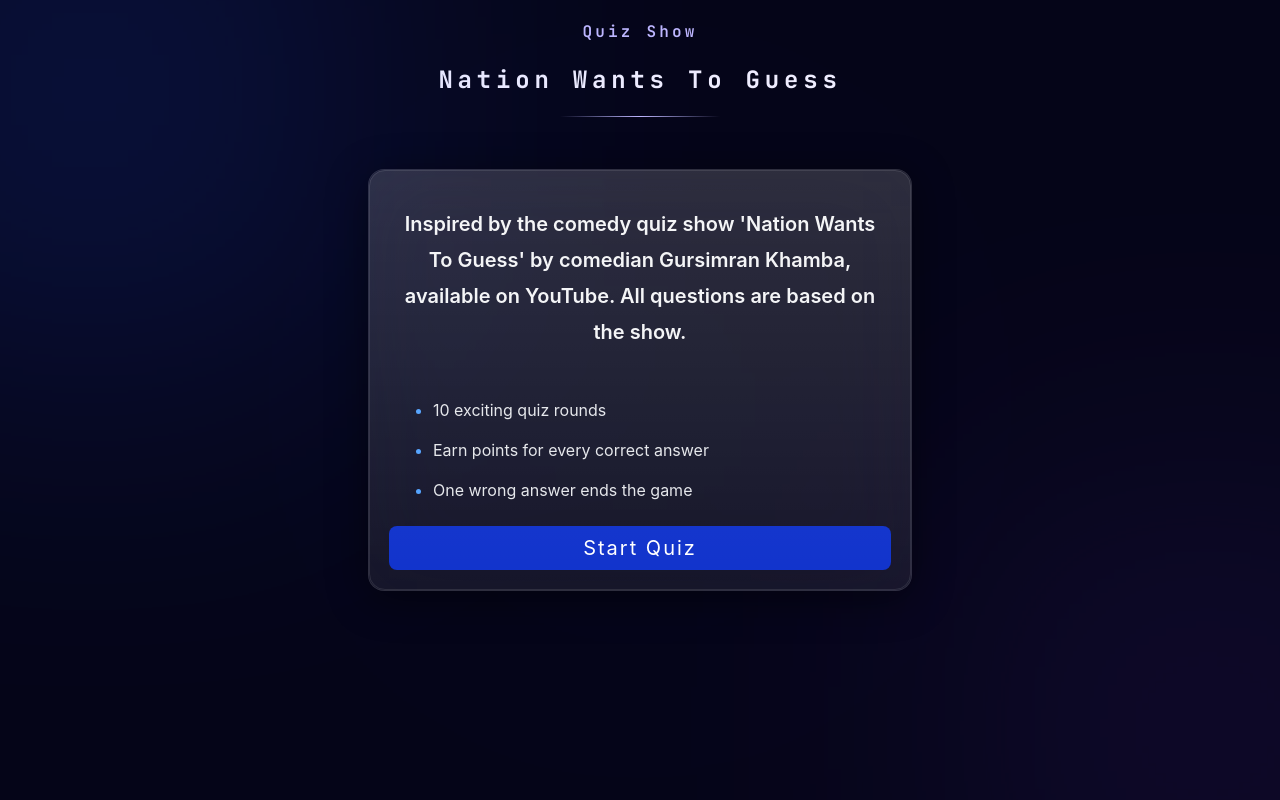
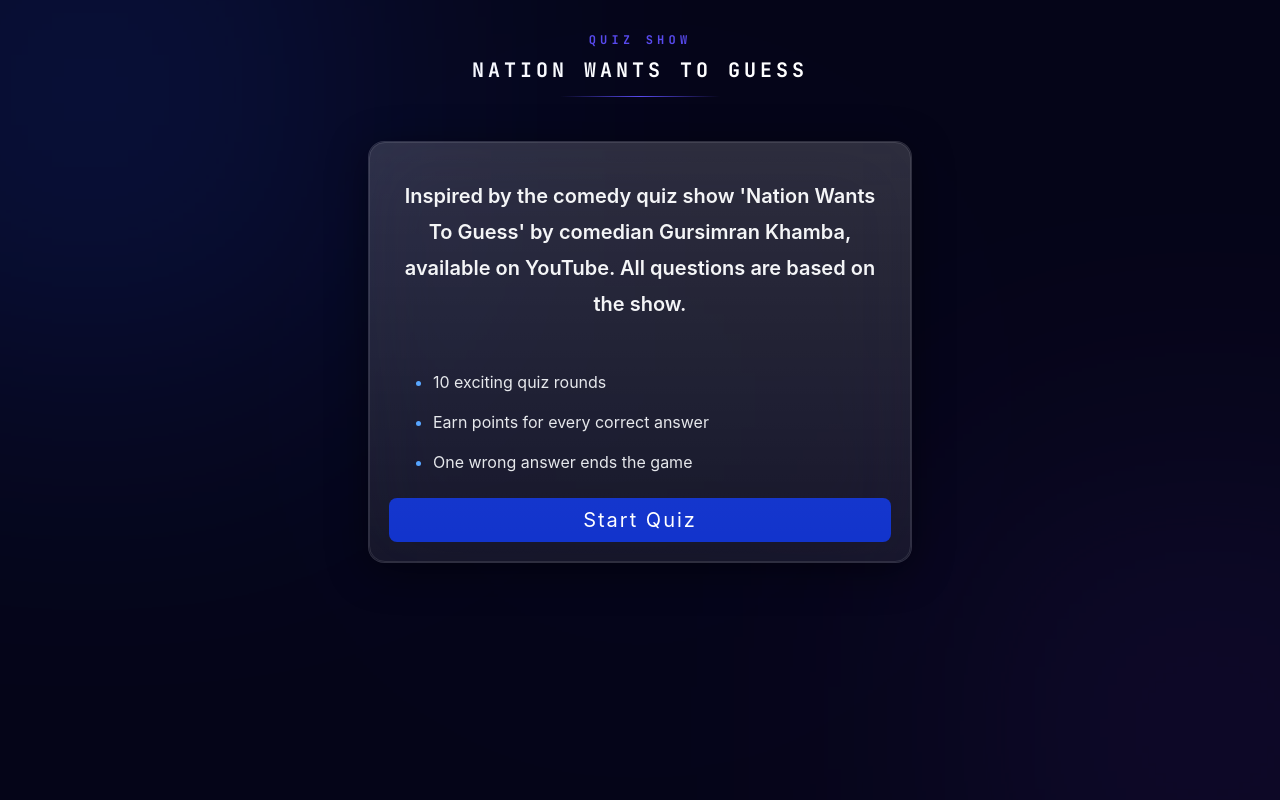
Before and after one commit to sadiksaifi9958/nation-wants-to-guess, a React (Vite) app: page / in a window 1280 px wide. Built offline with nearby package versions, Linux system fonts and the light colour scheme; no server answers.

Commit message:
improve header

```diff
--- a/src/App.jsx
+++ b/src/App.jsx
@@ -100,10 +100,10 @@
       <div className="w-100 h-100 bg-[#7c3aed] blur-[160px] opacity-15 absolute -bottom-32 -right-32 z-0 pointer-events-none"></div>
       <div className="w-75 h-75 bg-[#2255ff] blur-[180px] opacity-5 absolute top-1/2 left-1/2 -translate-x-1/2 -translate-y-1/2 z-0 pointer-events-none"></div>
 
-      <header className="mt-5">
-        <p className="text-[#c0b8ff] text-md text-center tracking-[0.2em] font-semibold font-jetbrains">Quiz Show</p>
-        <h1 className="text-[#f0eeff] text-2xl font-bold text-center tracking-[0.20em] pt-5 z-10 font-jetbrains">Nation Wants To Guess</h1>
-        <div className="h-px bg-gradient-to-r from-transparent via-[#c0b8ff] to-transparent mx-auto my-5 w-40"></div>
+      <header className="mt-8">
+        <p className="text-[#5a4aee] text-xs text-center tracking-[0.35em] font-bold font-jetbrains uppercase z-10">Quiz Show</p>
+        <h1 className="text-white text-xl font-bold text-center tracking-[0.20em] pt-2 z-10 font-jetbrains uppercase">Nation Wants To Guess</h1>
+        <div className="h-px bg-gradient-to-r from-transparent via-[#5a4aee] to-transparent mx-auto my-3 w-40"></div>
       </header>
       <div className="max-w-xl mx-auto px-4 py-8 flex flex-col gap-4 items-center z-10">
 
```
